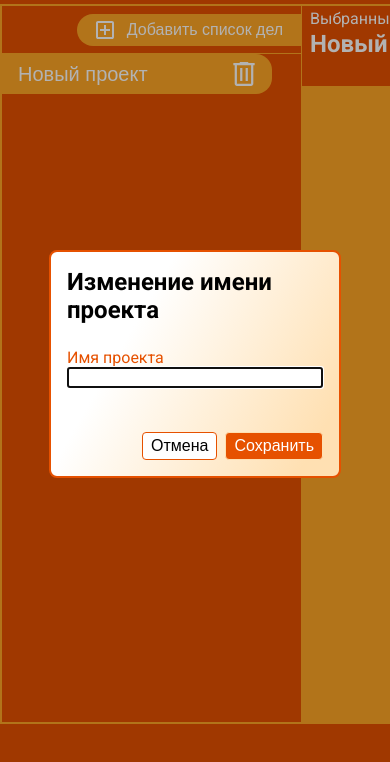
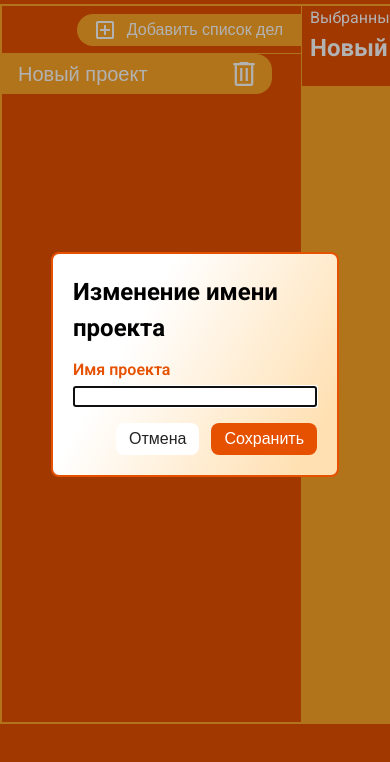
Before and after one commit to bulkassi/odin-todo-list, a website built with webpack: page src/template.html in a window 390 px wide. Both pictures are taken after a click on the button "Добавить список дел". Shown: the part 58-820 px from the top of the page. Built offline with nearby package versions, Linux system fonts and the light colour scheme; files whose address does not match are found by name.

Commit message:
Changes to styling
- All fixed sizing replaced with relativate units
- Box shadows and scrollbars updated for better appearance
- Minor grid layout adjustment for better responsiveness

```diff
--- a/src/styles.css
+++ b/src/styles.css
@@ -28,14 +28,26 @@
   --full-width: calc(min(42rem, 100%) + 21rem);
 
   font-size: 16px;
-  font-family: Roboto;
+  font-family: "Roboto", sans-serif;
   --spacing-unit: 1rem;
+}
+
+*,
+*::before,
+*::after {
+  box-sizing: border-box;
+}
+
+html {
+  height: 100%;
 }
 
 body {
   padding: 0;
   margin: 0;
   height: 100vh;
+  line-height: 1.5;
+  font-family: "Roboto", sans-serif;
 
   display: flex;
   justify-content: center;
@@ -48,123 +60,105 @@ body {
 #project-dialog[open],
 #delete-confirmation-dialog[open] {
   display: grid;
-
-  background: linear-gradient(120deg, white 30%, var(--primary-light) 90%);
-  padding: 1rem;
-
-  & form {
-    display: flex;
-    flex-flow: column nowrap;
-    justify-content: space-between;
-
-    margin-top: var(--spacing-unit);
-
-    & .dialog-form {
-      display: flex;
-      flex-flow: column nowrap;
-      gap: 0.5rem;
-
-      & label {
-        display: flex;
-        flex-flow: column nowrap;
-
-        & p {
-          color: var(--primary-dark);
-        }
-      }
-    }
+  grid-template-columns: 1fr;
+  gap: 0.75rem;
+  background: linear-gradient(120deg, #ffffff 30%, var(--primary-light) 90%);
+  padding: 1.25rem;
 }
 
-  & .form-actions {
+#todo-dialog[open] form,
+#project-dialog[open] form,
+#delete-confirmation-dialog[open] form {
   display: flex;
-    flex-flow: row nowrap;
-    justify-content: end;
-    gap: 0.5rem;
+  flex-direction: column;
+  justify-content: space-between;
+  gap: var(--spacing-unit);
+  margin-top: 0;
+}
 
-    & input {
+#todo-dialog[open] .dialog-form,
+#project-dialog[open] .dialog-form,
+#delete-confirmation-dialog[open] .dialog-form {
+  display: flex;
+  flex-direction: column;
+  gap: 0.75rem;
+}
+
+#todo-dialog[open] .dialog-form label,
+#project-dialog[open] .dialog-form label,
+#delete-confirmation-dialog[open] .dialog-form label {
+  display: flex;
+  flex-direction: column;
+  gap: 0.25rem;
+}
+
+#todo-dialog[open] .dialog-form label p,
+#project-dialog[open] .dialog-form label p,
+#delete-confirmation-dialog[open] .dialog-form label p {
+  color: var(--primary-dark);
+  font-weight: 600;
+}
+
+#todo-dialog[open] .form-actions,
+#project-dialog[open] .form-actions,
+#delete-confirmation-dialog[open] .form-actions {
+  display: flex;
+  flex-direction: row;
+  justify-content: flex-end;
+  gap: 0.75rem;
+}
+
+#todo-dialog[open] .form-actions input,
+#project-dialog[open] .form-actions input,
+#delete-confirmation-dialog[open] .form-actions input {
   font-size: 1rem;
-      padding: 4px 8px;
-      border-radius: 4px;
-    }
-  }
+  padding: 0.375rem 0.75rem;
+  border-radius: 0.5rem;
+  border: 1px solid transparent;
+  cursor: pointer;
 }
 
 #todo-dialog[open] {
-  grid-template-rows: 2rem 1fr;
-
-  height: 24rem;
-  width: 16rem;
-
-  & .form-actions {
-    & input {
-      &#todo-cancel-btn {
-        background-color: white;
-        border: 1px solid var(--primary-dark);
-        color: black;
-      }
-
-      &#todo-save-btn {
-        background-color: var(--primary-dark);
-        border: 1px solid var(--primary-light);
-        color: white;
-      }
-    }
-  }
+  grid-template-rows: auto 1fr;
+  width: 18rem;
+  max-width: 90vw;
+  max-height: 28rem;
 }
 
 #project-dialog[open] {
-  grid-template-rows: 4rem 1fr;
-
-  height: 12rem;
-  width: 16rem;
-
-  & .form-actions {
-    & input {
-      &#project-cancel-btn {
-        background-color: white;
-        border: 1px solid var(--primary-dark);
-        color: black;
-      }
-
-      &#project-save-btn {
-        background-color: var(--primary-dark);
-        border: 1px solid var(--primary-light);
-        color: white;
-      }
-    }
-  }
+  grid-template-rows: auto 1fr;
+  width: 18rem;
+  max-width: 90vw;
+  max-height: 16rem;
 }
 
 #delete-confirmation-dialog[open] {
-  grid-template-rows: 2rem 1fr;
-  gap: 1rem;
-
-  height: 5rem;
-  width: 16rem;
-
-  & .delete-confirmation-dialog-header {
-    color: var(--primary-dark);
+  grid-template-rows: auto auto;
+  width: 18rem;
+  max-width: 90vw;
+  max-height: 12rem;
+  align-content: start;
 }
 
-  & form {
-    margin-top: 0;
+#delete-confirmation-dialog[open] .delete-confirmation-dialog-header {
+  color: var(--primary-dark);
+  margin-bottom: 0.5rem;
 }
 
-  & .form-actions {
-    & input {
-      &#confirmation-no-btn {
-        background-color: white;
+#project-cancel-btn,
+#todo-cancel-btn,
+#confirmation-no-btn {
+  background-color: #ffffff;
   border: 1px solid var(--primary-dark);
-        color: black;
+  color: #222;
 }
 
-      &#confirmation-yes-btn {
+#project-save-btn,
+#todo-save-btn,
+#confirmation-yes-btn {
   background-color: var(--primary-dark);
   border: 1px solid var(--primary-light);
-        color: white;
-      }
-    }
-  }
+  color: #ffffff;
 }
 
 .wrapper {
@@ -218,7 +212,7 @@ body {
 
   display: grid;
   grid-template-columns:
-    300px
+    18.75rem
     1fr;
   grid-template-rows: 5rem 1fr;
   grid-template-areas:
@@ -249,37 +243,32 @@ body {
   justify-content: end;
 
   border-bottom: 1px solid var(--primary);
+}
 
-  & .project-add {
+.projects-container-header .project-add {
   align-self: center;
-
   display: grid;
   grid-template-columns: 1rem 1rem 1fr;
   grid-template-areas: ". chg-name-btn-icon chg-name-btn-desc";
   justify-content: center;
   align-items: center;
-
   border-top-left-radius: 1rem;
   border-bottom-left-radius: 1rem;
   background-color: var(--primary);
-    color: white;
-
+  color: #ffffff;
   height: 2rem;
   width: 14rem;
+}
 
-    & img {
+.projects-container-header .project-add img {
   grid-area: chg-name-btn-icon;
-
   height: 1.5rem;
   width: 1.5rem;
 }
 
-    & p {
+.projects-container-header .project-add p {
   grid-area: chg-name-btn-desc;
-
   font-size: 1rem;
-    }
-  }
 }
 
 .projects-list {
@@ -291,6 +280,8 @@ body {
   overflow-y: auto;
 
   width: 100%;
+  scrollbar-width: thin;
+  scrollbar-color: var(--primary-dark) rgba(255, 255, 255, 0.25);
 }
 
 .project-item {
@@ -300,7 +291,7 @@ body {
 
   background-color: var(--primary);
   border-radius: 0 1rem 1rem 0;
-  width: 270px;
+  width: 16.875rem;
 }
 
 .project-name {
@@ -379,22 +370,22 @@ body {
   border-top-left-radius: 1rem;
   border-bottom-left-radius: 1rem;
   background-color: var(--primary);
-  color: white;
+  color: #ffffff;
 
   height: 2rem;
+}
 
-  & img {
+.project-name-change img,
+.todo-add img {
   grid-area: action-btn-icon;
-
   height: 1.5rem;
   width: 1.5rem;
 }
 
-  & p {
+.project-name-change p,
+.todo-add p {
   grid-area: action-btn-desc;
-
   font-size: 1rem;
-  }
 }
 
 .todos-container {
@@ -413,18 +404,20 @@ body {
   display: grid;
   overflow-y: auto;
   grid-template-columns: 1fr;
-  grid-template-rows: 100px;
-  grid-auto-rows: 100px;
+  grid-template-rows: 6.25rem;
+  grid-auto-rows: 6.25rem;
   gap: 1rem;
 
   padding: 1rem;
   flex: 1;
   min-height: 0;
+  scrollbar-width: thin;
+  scrollbar-color: var(--primary-dark) rgba(255, 255, 255, 0.25);
 }
 
 .todo-item {
   display: grid;
-  grid-template-columns: 0.5rem 1fr 150px 50px;
+  grid-template-columns: 0.5rem 1fr 9.375rem 3.125rem;
   grid-template-rows: repeat(2, 1fr);
   grid-template-areas:
     ". title date edit-todo"
@@ -436,7 +429,7 @@ body {
     white 0.5rem
   );
   border-radius: 0.25rem;
-  box-shadow: 5px 5px 10px rgb(155, 155, 155);
+  box-shadow: 0.3125rem 0.3125rem 0.625rem rgba(155, 155, 155, 1);
 }
 
 .todo-title {
@@ -479,18 +472,18 @@ body {
   border-radius: 1rem;
   padding: 0.25rem 1rem;
   margin: 0 1rem;
+}
 
-  &.high {
+.todo-priority.high {
   background-color: var(--primary-dark);
 }
 
-  &.medium {
+.todo-priority.medium {
   background-color: var(--primary);
 }
 
-  &.low {
+.todo-priority.low {
   background-color: green;
-  }
 }
 
 .todo-edit {
```
Lines whose indentation alone changed are shown as unchanged.
